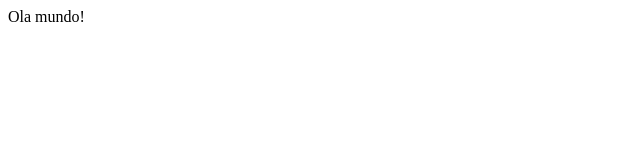
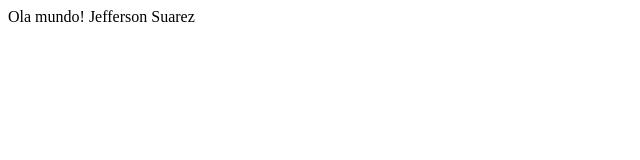
Before and after one commit to Jeffersonsp90/helloword, a plain HTML site: page index.html in a window 1280 px wide. Shown: the whole page, without its empty margins (0-640 px from the left). Drawn offline with Linux system fonts and the light colour scheme.

Commit message:
Update index.html

```diff
--- a/index.html
+++ b/index.html
@@ -6,5 +6,6 @@
 </head>
 <body>
 Ola mundo!
+  Jefferson Suarez
 </body>
 </html>
```
